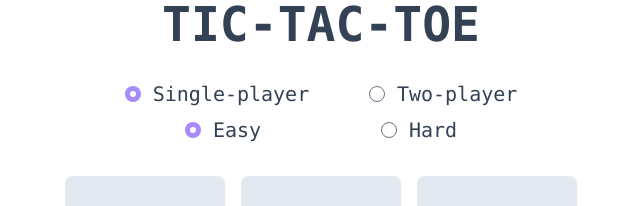
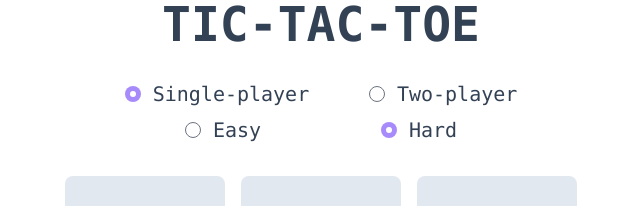
Before and after one commit to Randell-janus/tic-tac-toe, a React (Create React App) app: page / in a window 1280 px wide. Shown: the top 206 px of the page, without its empty margins (319-959 px from the left). Built offline with nearby package versions, Linux system fonts and the light colour scheme.

Commit message:
fix unescapable if block

```diff
--- a/src/App.tsx
+++ b/src/App.tsx
@@ -6,7 +6,7 @@ import RadioButton from "./components/RadioButton";
 const App = () => {
   const [squares, setSquares] = useState<string[] | []>(Array(9).fill(null));
   const [gameMode, setGameMode] = useState<string>("1");
-  const [difficulty, setDifficulty] = useState<string>("easy");
+  const [difficulty, setDifficulty] = useState<string>("hard");
 
   const [isXTurn, setIsXTurn] = useState<boolean>(true);
   const [animation, setAnimation] = useState<number>(0);
@@ -132,6 +132,7 @@ const App = () => {
     setDifficulty(e.target.value);
   };
 
+  useEffect(() => {
     const emptyIndexes = squares
       .map((square, index) => (square === null ? index : null))
       .filter((val) => val !== null);
@@ -147,9 +148,9 @@ const App = () => {
     const randomCrossIndex =
       crossIndexes[Math.floor(Math.random() * crossIndexes.length)];
     const someCornerIndexesMarked = cornerIndexes.some((i) => i !== null);
+
     const fullLines = linesThatAre("X", "X", "O");
 
-  useEffect(() => {
     if (isComputerTurn) {
       // Priority: computer marks middle tile if vacant
       if (difficulty === "hard") {
@@ -200,7 +201,11 @@ const App = () => {
       }
       // Avoids big triangle player move
       if (difficulty === "hard") {
-        if (fullLines.length > 0 && squares[4] === "O") {
+        if (
+          fullLines.length > 0 &&
+          squares[4] === "O" &&
+          emptyIndexes.length === 6
+        ) {
           if (!winningPattern && !isBoardFull) {
             putComputerAtSquare(randomCrossIndex);
             return;
@@ -216,7 +221,6 @@ const App = () => {
           }
         }
       }
-
       // Priority: prioritize turns that can lead closer to winning
       const linesToContinue = linesThatAre("O", null, null);
       if (linesToContinue.length > 0) {
```
Also changed, not shown: 1 other file (tests, documents, lock files or other folders). Lines whose indentation alone changed are shown as unchanged.
